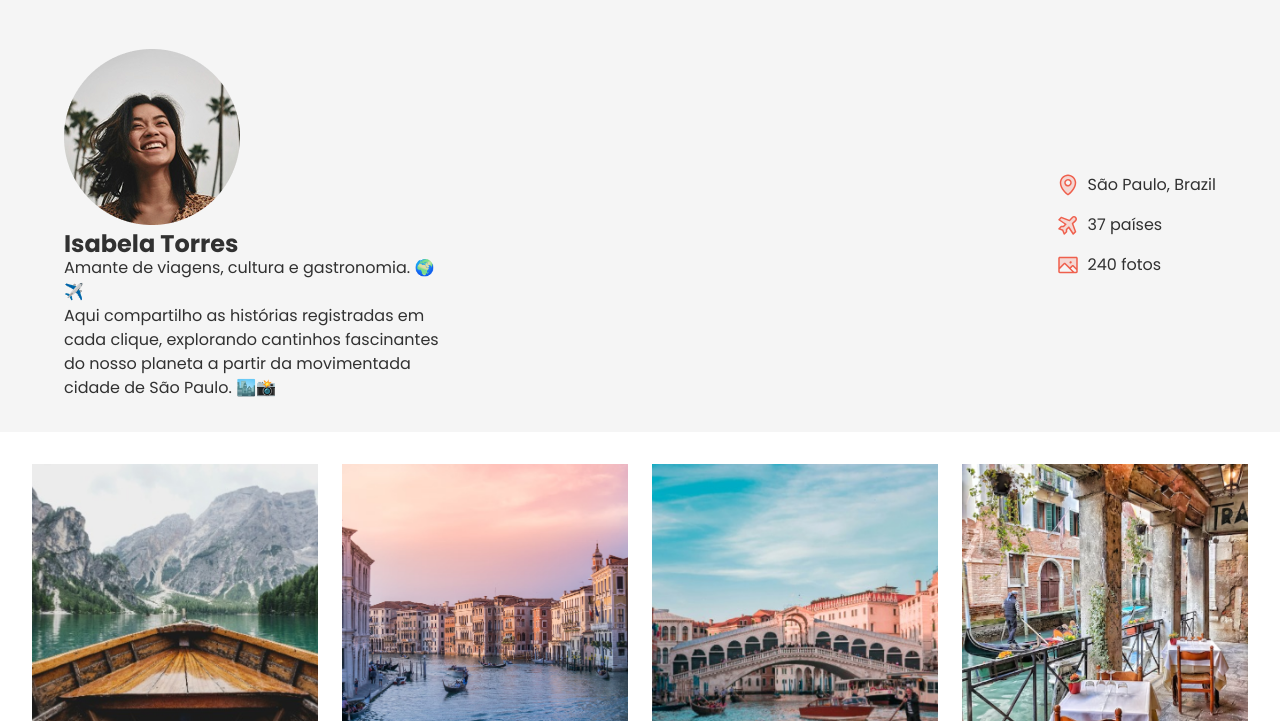
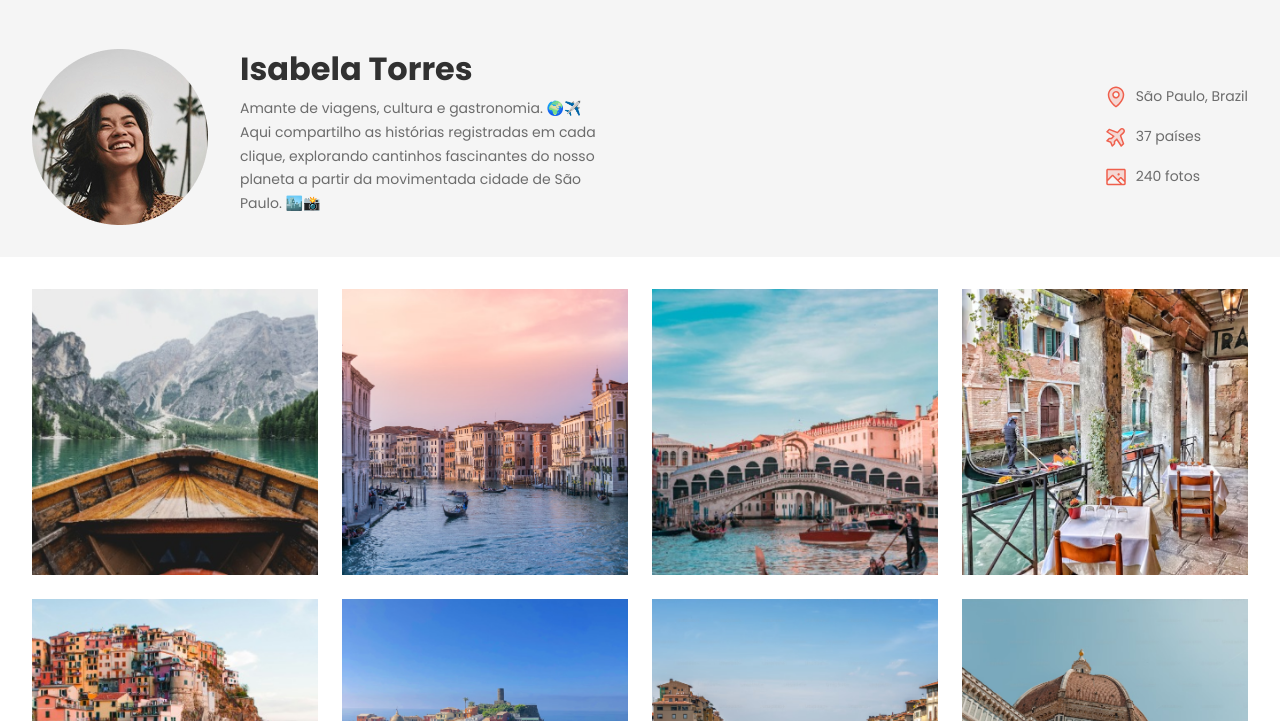
Before and after one commit to Ajhuck/projeto-travelgram, a plain HTML site: page index.html in a window 1280 px wide. Shown: the part 79-800 px from the top of the page. Drawn offline with Linux system fonts and the light colour scheme.

```diff
--- a/index.html
+++ b/index.html
@@ -30,44 +30,34 @@
         </li>
       </ul>
     </nav>
-  </div>
-</body>
-<header class="container">
-  <section id="profile">
-      <div>
-        <div id="ProfilePic">
+    <header>
+      <div class="container">
+        <div id="profile">
           <img src="assets/Profile pic.png" alt="Foto de Perfil">
-        </div>
-        <div id="About">
+          <div id="about">
             <h1>Isabela Torres</h1>
             <p>Amante de viagens, cultura e gastronomia. 🌍✈️ <br> Aqui compartilho as histórias registradas em cada clique, explorando cantinhos fascinantes do nosso planeta a partir da movimentada cidade de São Paulo. 🏙️📸</p>
           </div>
         </div>
-      <div id="Info">
-        <ul>
+        <ul id="info">
           <li>
-            <div id="Location">
               <img src="assets/MapPin.svg" alt="Map Pin Icon">
-              <p>São Paulo, Brazil</p>
-            </div>
+              <span>São Paulo, Brazil</span>
          </li>
           <li>
-            <div id="Countries">
             <img src="assets/AirplaneTilt.svg" alt="Airplane Icon">
-              <p>37 países</p>
-            </div>
+            <span>37 países</span>
           </li>
           <li>
-            <div id="Photos">
             <img src="assets/Image.svg" alt="Image Icon">
-              <p>240 fotos</p>
-            </div>
+            <span>240 fotos</span>
           </li>
         </ul>
       </div>
-    </section>
     </header>
-
+  </div>
+</body>
+</header>
 <body>
   <main class="container">
     <img src="assets/Image 01.png" alt="...">
--- a/styles/footer.css
+++ b/styles/footer.css
@@ -1,5 +1,4 @@
 footer{
-  padding: 32px 24px;
   display: flex;
   text-align: center;
   justify-content: space-between;
--- a/styles/header.css
+++ b/styles/header.css
@@ -1,37 +1,33 @@
 header{
-  background-color: var(--surface-color);
-  color: var(--text-primary-color);
-  width: 100%;
-
+  padding-block: 32px;
+  font: var(--text-md);
+  color: var(--text-secondary-color)
 }
-main section{
-  background-color: var(--surface-color);
+#profile{
+  display: flex;
+  gap: 32px
 }
 header .container{
   display: flex;
   justify-content: space-between;
   align-items: center;
 }
-#profile{
-  display: flex;
-  align-items: center;
-  justify-content: space-between;
-  padding: 32px
-}
 #profile > div{
   max-width: 384px;
 }
+#profile h1{
+  font: var(--text-lg);
+  color: var(--text-primary-color);
+  margin-bottom: 8px;
+}
 #info{
-  width: 280px;
-}
-section div ul{
   list-style: none;
   display: flex;
   flex-direction: column;
   gap: 16px;
 }
-header section div ul li div{
+#info li{
   display: flex;
-  flex-direction: row;
+  align-items: center;
   gap: 8px;
 }
```
Lines whose indentation alone changed are shown as unchanged.
